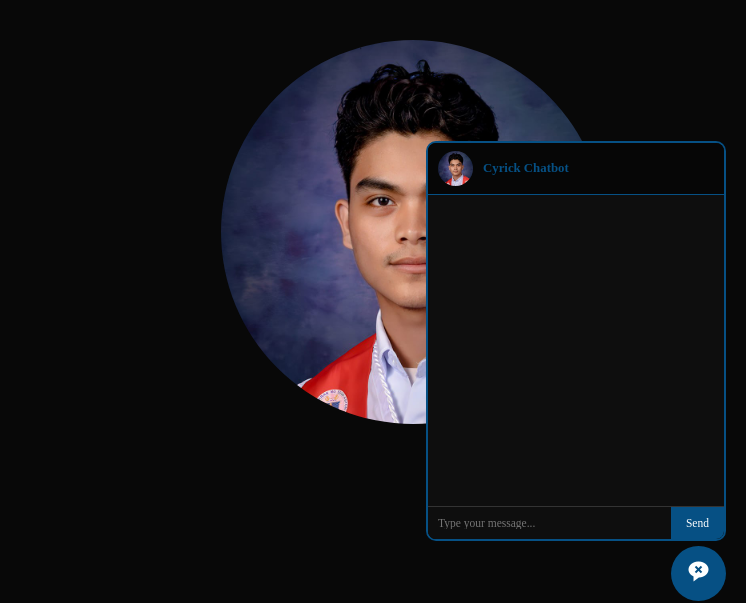
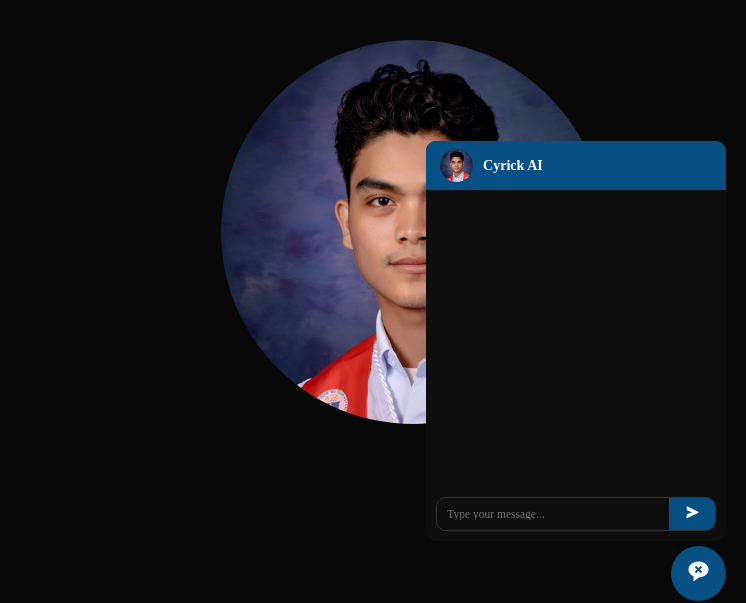
Before and after one commit to cyrick2/portfolio-by-ckt, a website: page index.html in a window 1280 px wide. Both pictures are taken after a click on the button 1232 px from the left and 752 px from the top of the page. Shown: the part 179-782 px from the top of the page, 534-1280 px from the left. Drawn offline with nearby package versions, Linux system fonts and the light colour scheme.

Commit message:
Describe what you changed

```diff
--- a/Style.css
+++ b/Style.css
@@ -934,30 +934,28 @@ span {
 #chatbot-header {
   display: flex;
   align-items: center;
-  background: #060606;
-  border-bottom: 1px solid #065084;
-  padding: 8px 10px;
+  background: #065084;
+  padding: 8px 14px;
 }
 
 #chatbot-avatar {
-  width: 35px;
-  height: 35px;
+  width: 33px;
+  height: 33px;
   border-radius: 50%;
   object-fit: cover;
   margin-right: 10px;
 }
 
 #chatbot-name {
-  color: #065084;
-  font-weight: 700;
-  font-size: 1rem;
+  color: white;
+  font-weight: 600;
+  font-size: 1.1rem;
 }
 
 #chatbot-container {
   width: 300px;
   height: 400px;
   background: #0e0e0e;
-  border: 2px solid #065084;
   border-radius: 10px;
   position: fixed;
   bottom: 80px;
@@ -1004,8 +1002,13 @@ span {
 
 #chat-input-container {
   display: flex;
-  border-top: 1px solid #333;
+  border: 1px solid #333;
   background: #0e0e0e;
+  border-radius: 10px;
+  margin-bottom: 0.8rem;
+  margin-right: 0.8rem;
+  margin-left: 0.8rem;
+  overflow: hidden;
 }
 
 #chat-input {
@@ -1024,7 +1027,7 @@ span {
   border: none;
   padding: 0 15px;
   cursor: pointer;
-  font-size: 0.9rem;
+  font-size: 1.2rem;
 }
 
 #chat-toggle-btn {
@@ -1040,6 +1043,11 @@ span {
   border: none;
   cursor: pointer;
   z-index: 9999;
+}
+
+#chat-toggle-btn:hover {
+  transform: translateY(-10px);
+  transition: 0.3s ease;
 }
 
 /* ===== Medium devices: Phones (landscape) & small tablets ===== */
--- a/index.html
+++ b/index.html
@@ -300,12 +300,12 @@
     <div id="chatbot-container">
       <div id="chatbot-header">
         <img src="Images/Profile Picture.jpg" alt="Cyrick Chatbot" id="chatbot-avatar">
-        <span id="chatbot-name">Cyrick Chatbot</span>
+        <span id="chatbot-name">Cyrick AI</span>
       </div>
        <div id="chat-window"></div>
          <div id="chat-input-container">
           <input type="text" id="chat-input" placeholder="Type your message..." />
-          <button id="send-btn">Send</button>
+          <button id="send-btn"><i class='bx bxs-send'></i></button>
       </div>
     </div>
 
```
